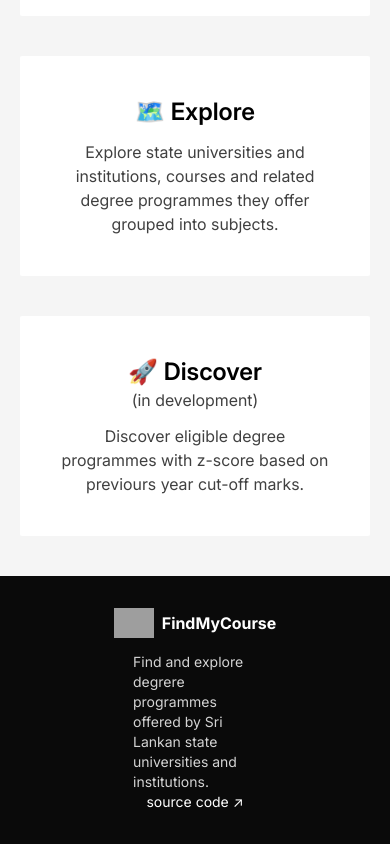
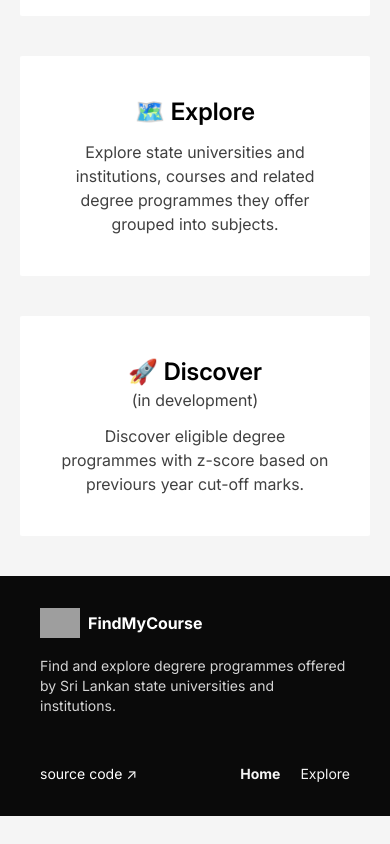
Before and after one commit to qkenn/findmycourse, a Next.js app: page / in a window 390 px wide. Shown: the part 826-1670 px from the top of the page. After the commit the page ends 1642 px from the top, so only its background shows below. Built offline with nearby package versions, Linux system fonts and the light colour scheme; grey boxes are pictures that could not be loaded.

Commit message:
refact(footer): add mobile styling

```diff
--- a/src/ui/Footer.jsx
+++ b/src/ui/Footer.jsx
@@ -5,10 +5,10 @@ import FooterNav from './navigation/FooterNav';
 export default function Footer() {
   return (
     <footer className="bg-neutral-950 px-5 py-8  text-white">
-      <div className="flex-col md:flex-row mx-auto flex max-w-main  px-5 xl:px-0 items-center justify-between">
-        <div className="w-2/5">
+      <div className="flex-col md:flex-row mx-auto flex max-w-main gap-12  px-5 xl:px-0 md:items-center md:justify-between">
+        <div className="md:w-2/5">
           <SiteLogo />
-          <p className="text-neutral-300 text-sm mt-2">
+          <p className="text-neutral-300 text-sm mt-3">
             Find and explore degrere programmes offered by Sri Lankan state
             universities and institutions.
           </p>
@@ -17,12 +17,24 @@ export default function Footer() {
         <Link
           href="https://github.com/qkenn/findmycourse"
           target="_blank"
-          className="text-sm"
+          className="text-sm hidden md:block"
         >
           source code ↗
         </Link>
 
-        <FooterNav />
+        <FooterNav display="md" />
+
+        <div className="md:hidden flex justify-between">
+          <Link
+            href="https://github.com/qkenn/findmycourse"
+            target="_blank"
+            className="text-sm"
+          >
+            source code ↗
+          </Link>
+
+          <FooterNav display="sm" />
+        </div>
       </div>
     </footer>
   );
--- a/src/ui/navigation/FooterNav.jsx
+++ b/src/ui/navigation/FooterNav.jsx
@@ -4,16 +4,18 @@ import Link from 'next/link';
 import { usePathname } from 'next/navigation';
 import clsx from 'clsx';
 
-export default function FooterNav() {
+export default function FooterNav({ display }) {
   const pathname = usePathname();
   const mainPath = pathname.split('/')[1];
 
   return (
     <nav
-      className="hidden text-neutral-100 sm:block text-sm"
-      aria-label="Desktop Navigation"
+      className={clsx('text-neutral-100 text-sm', {
+        'block md:hidden': display === 'sm',
+        'hidden md:block': display === 'md',
+      })}
     >
-      <ul className="flex flex-col gap-3">
+      <ul className="flex md:flex-col flex-row gap-5 md:gap-3">
         <Link href="/" className={clsx({ 'font-bold': mainPath === '' })}>
           Home
         </Link>
```
